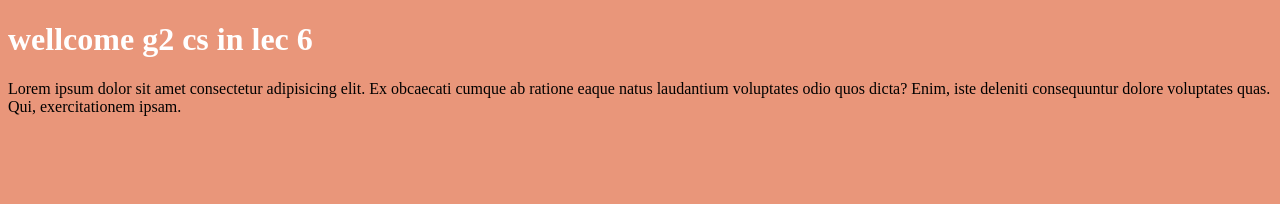
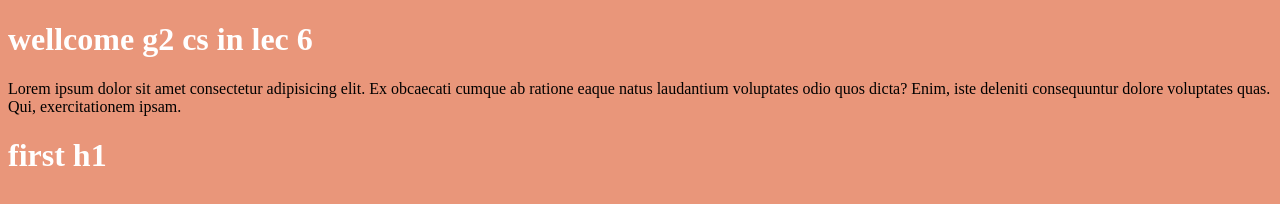
Before and after one commit to Ust-test/lec7g2, a plain HTML site: page index.html in a window 1280 px wide. Drawn offline with Linux system fonts and the light colour scheme.

Commit message:
adding first h1

```diff
--- a/index.html
+++ b/index.html
@@ -9,6 +9,6 @@
 <body>
     <h1>wellcome g2 cs in lec 6</h1>
     <p>Lorem ipsum dolor sit amet consectetur adipisicing elit. Ex obcaecati cumque ab ratione eaque natus laudantium voluptates odio quos dicta? Enim, iste deleniti consequuntur dolore voluptates quas. Qui, exercitationem ipsam.</p>
-
+    <h1>first h1</h1>
 </body>
 </html>
```
